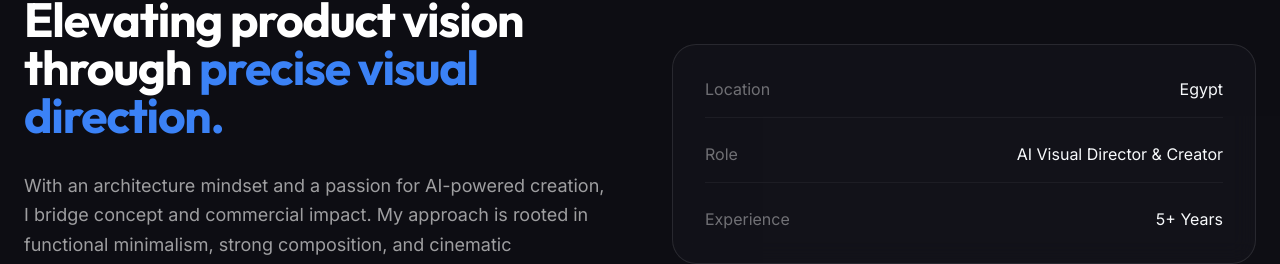
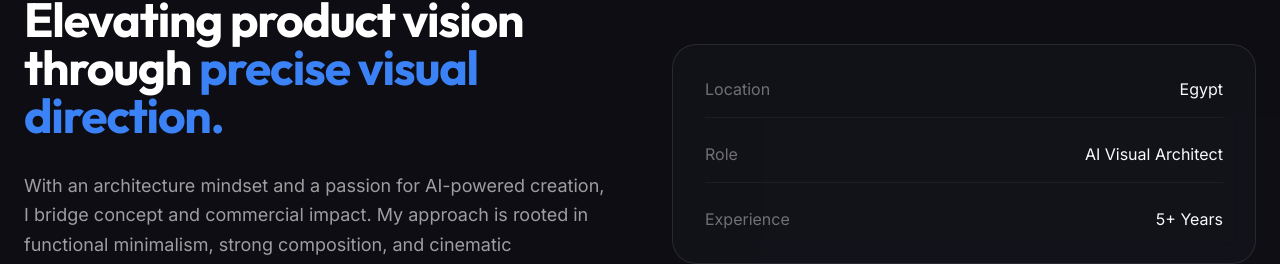
Before and after one commit to ahmedkhalia221/ahmed-portfolio, a Next.js app: page / in a window 1280 px wide. Shown: the part 901-1165 px from the top of the page. Built offline with nearby package versions, Linux system fonts and the light colour scheme.

Commit message:
Update professional role to AI Visual Architect

```diff
--- a/src/app/page.tsx
+++ b/src/app/page.tsx
@@ -126,7 +126,7 @@ export default function Home() {
                 </div>
                 <div className="flex justify-between items-center border-b border-white/5 pb-4">
                   <span className="text-white/40">Role</span>
-                  <span>AI Visual Director & Creator</span>
+                  <span>AI Visual Architect</span>
                 </div>
                 <div className="flex justify-between items-center">
                   <span className="text-white/40">Experience</span>
```
